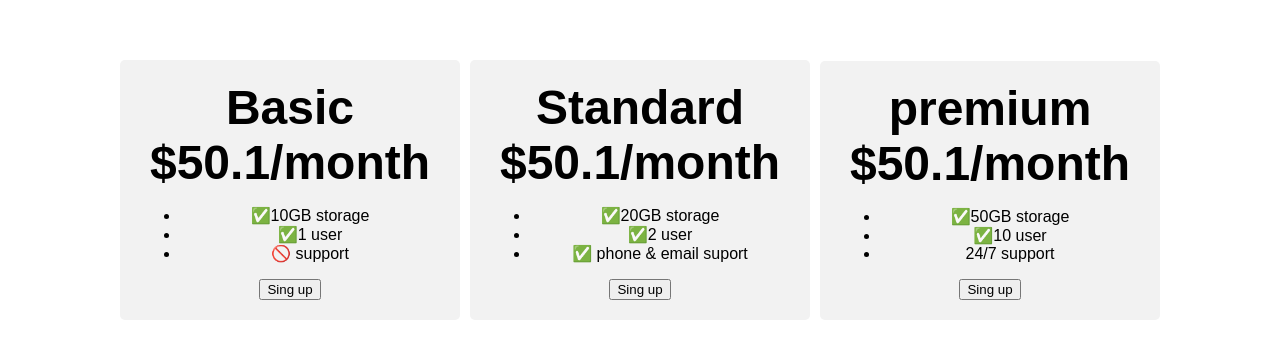
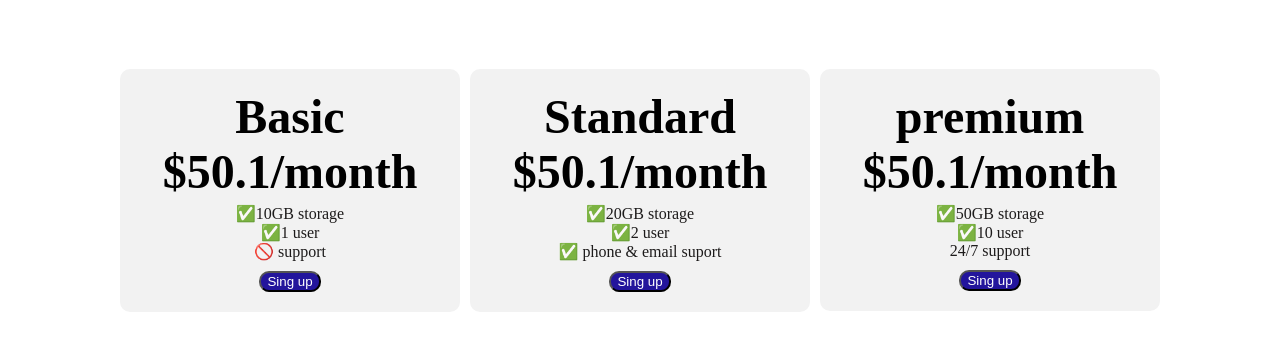
Before and after one commit to nopie1/css-practice, a plain HTML site: page css practicing/pricing.html in a window 1280 px wide. Shown: the part 218-576 px from the top of the page. Drawn offline with Linux system fonts and the light colour scheme.

Commit message:
Add files via upload

```diff
--- a/css practicing/pricing.css
+++ b/css practicing/pricing.css
@@ -1,5 +1,5 @@
 body {
-    font-family: "Sono", sans-serif;
+
 
 
   }
@@ -15,7 +15,7 @@ body {
 
 
 }
-@media (max-width: 1250px) {
+@media (max-width: 2000px) {
 }
 
 #pricing-container{
@@ -24,7 +24,8 @@ body {
       max-width: 300px;
       padding: 20px;
       background-color: #f2f2f2;
-      border-radius: 5px;
+
+      border-radius: 10px;
       text-align: center;
 }
 
@@ -33,3 +34,22 @@ body {
     margin-bottom: 5px;
     font-weight: bolder;
 }
+
+
+
+#list{
+
+  color:rgb(29, 27, 27);
+  list-style: none;
+  padding: 0%;
+  margin: 0;
+  list-style: none;
+
+}
+
+.button{
+  background-color: rgb(35, 21, 156);
+  margin-top: 10px;
+  border-radius: 10px;
+  color: white;
+}
--- a/css practicing/pricing.html
+++ b/css practicing/pricing.html
@@ -17,12 +17,12 @@
         <div>
            <div id="pricing-plane">
                <div>
-                   <ul>
+                   <ul id="list">
                        <li>✅10GB storage </li>
                        <li>✅1 user </li>
                        <li>🚫 support </li>
                    </ul>
-                   <button class="plan-button">Sing up </button>
+                   <button class="button">Sing up </button>
                </div>
            </div>
         </div>
@@ -39,12 +39,12 @@
      <div>
         <div id="pricing-plane">
             <div>
-                <ul>
+                <ul id="list">
                     <li>✅20GB storage </li>
                     <li>✅2 user </li>
                     <li>✅ phone & email suport </li>
                 </ul>
-                <button class="plan-button" >Sing up </button>
+                <button class="button" >Sing up </button>
             </div>
         </div>
      </div>
@@ -61,12 +61,12 @@
      <div>
         <div id="pricing-plane">
             <div>
-                <ul>
+                <ul id="list">
                     <li>✅50GB storage </li>
                     <li>✅10 user </li>
                     <li>24/7 support  </li>
                 </ul>
-                <button class="plan-button">Sing up </button>
+                <button class="button">Sing up </button>
             </div>
         </div>
      </div>
```
